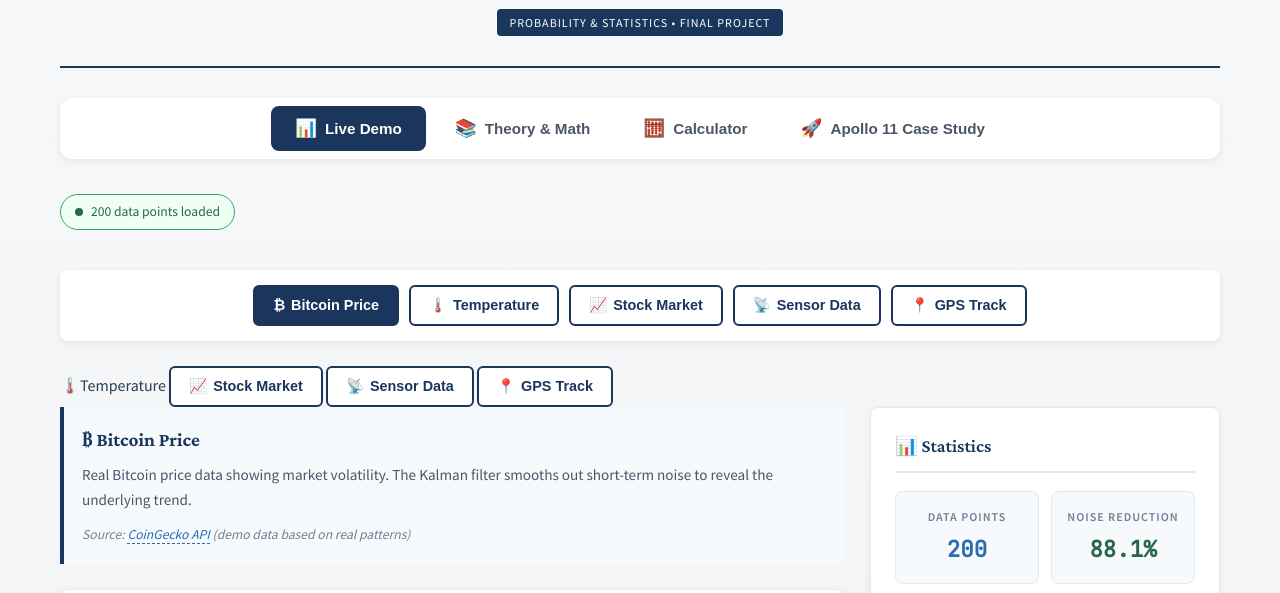
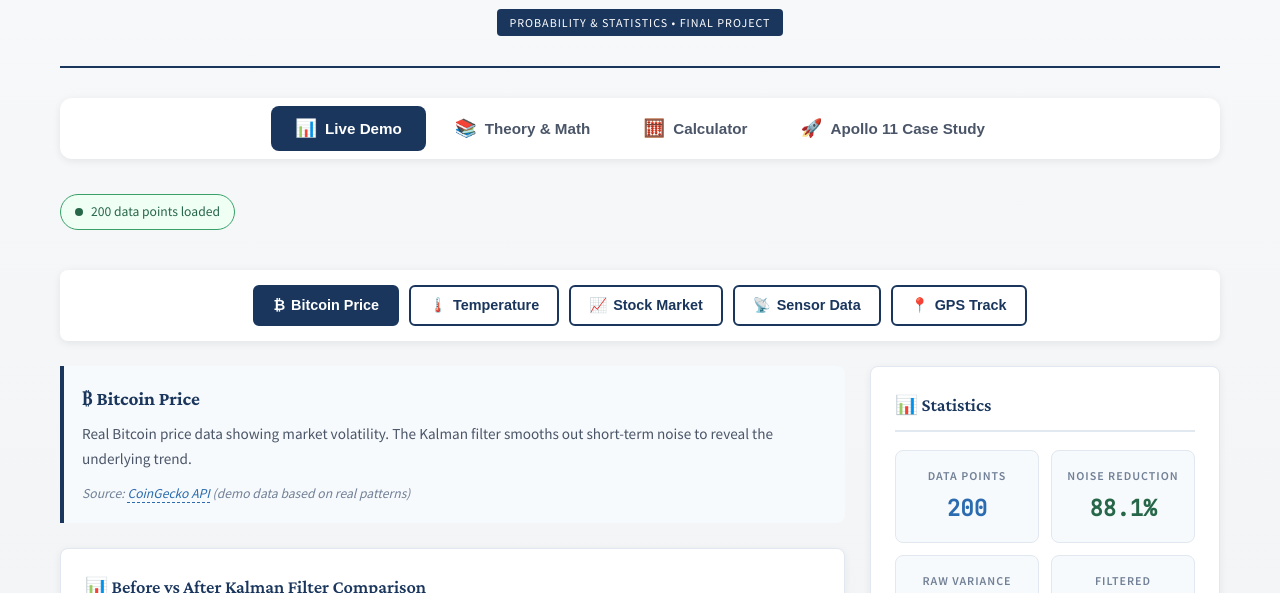
Before and after one commit to leonathn/FinalProjectProbability, a plain HTML site: page index.html in a window 1280 px wide. Shown: the part 163-756 px from the top of the page. Drawn offline with nearby package versions, Linux system fonts and the light colour scheme.

Commit message:
Remove duplicate data selector buttons

```diff
--- a/index.html
+++ b/index.html
@@ -989,18 +989,6 @@
                     <span class="icon">📍</span>GPS Track
                 </button>
             </div>
-                <span class="icon">🌡️</span>Temperature
-            </button>
-            <button class="data-btn" data-source="stocks">
-                <span class="icon">📈</span>Stock Market
-            </button>
-            <button class="data-btn" data-source="sensor">
-                <span class="icon">📡</span>Sensor Data
-            </button>
-            <button class="data-btn" data-source="gps">
-                <span class="icon">📍</span>GPS Track
-            </button>
-        </div>
 
         <div class="main-grid">
             <!-- LEFT: Charts -->
```
Also changed, not shown: kalman-realdata.html (+0 -12 lines).
